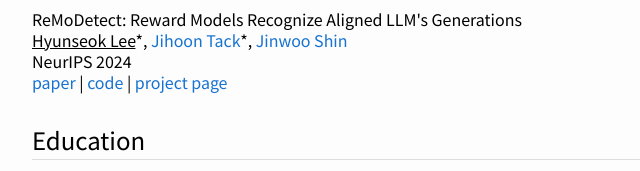
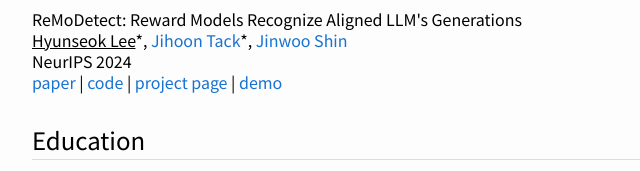
Before and after one commit to hyunseoklee-ai/hyunseoklee-ai.github.io, a plain HTML site: page index.html in a window 1280 px wide. Shown: the part 564-735 px from the top of the page, 218-858 px from the left. Drawn offline with Linux system fonts and the light colour scheme; some icons are missing.

Commit message:
add demo remodetect

```diff
--- a/index.html
+++ b/index.html
@@ -148,7 +148,7 @@
     <dt><strong>ReMoDetect: Reward Models Recognize Aligned LLM's Generations</strong></dt>
     <u> Hyunseok Lee</u>*, <a href='https://jihoontack.github.io'>Jihoon Tack</a>*, <a href='https://alinlab.kaist.ac.kr/shin.html'>Jinwoo Shin</a><br />
     <strong>NeurIPS 2024</strong> <br />
-    <a href="https://arxiv.org/abs/2405.17382">paper</a> | <a href="https://github.com/hyunseoklee-ai/ReMoDetect.git">code</a> |   <a href="https://hyunseoklee-ai.github.io/ReMoDetect/">project page</a>
+    <a href="https://arxiv.org/abs/2405.17382">paper</a> | <a href="https://github.com/hyunseoklee-ai/ReMoDetect.git">code</a> |   <a href="https://hyunseoklee-ai.github.io/ReMoDetect/">project page</a> |   <a href="https://huggingface.co/spaces/hyunseoki/ReMoDetect">demo</a>
     </dl>
 
     </div>
```
